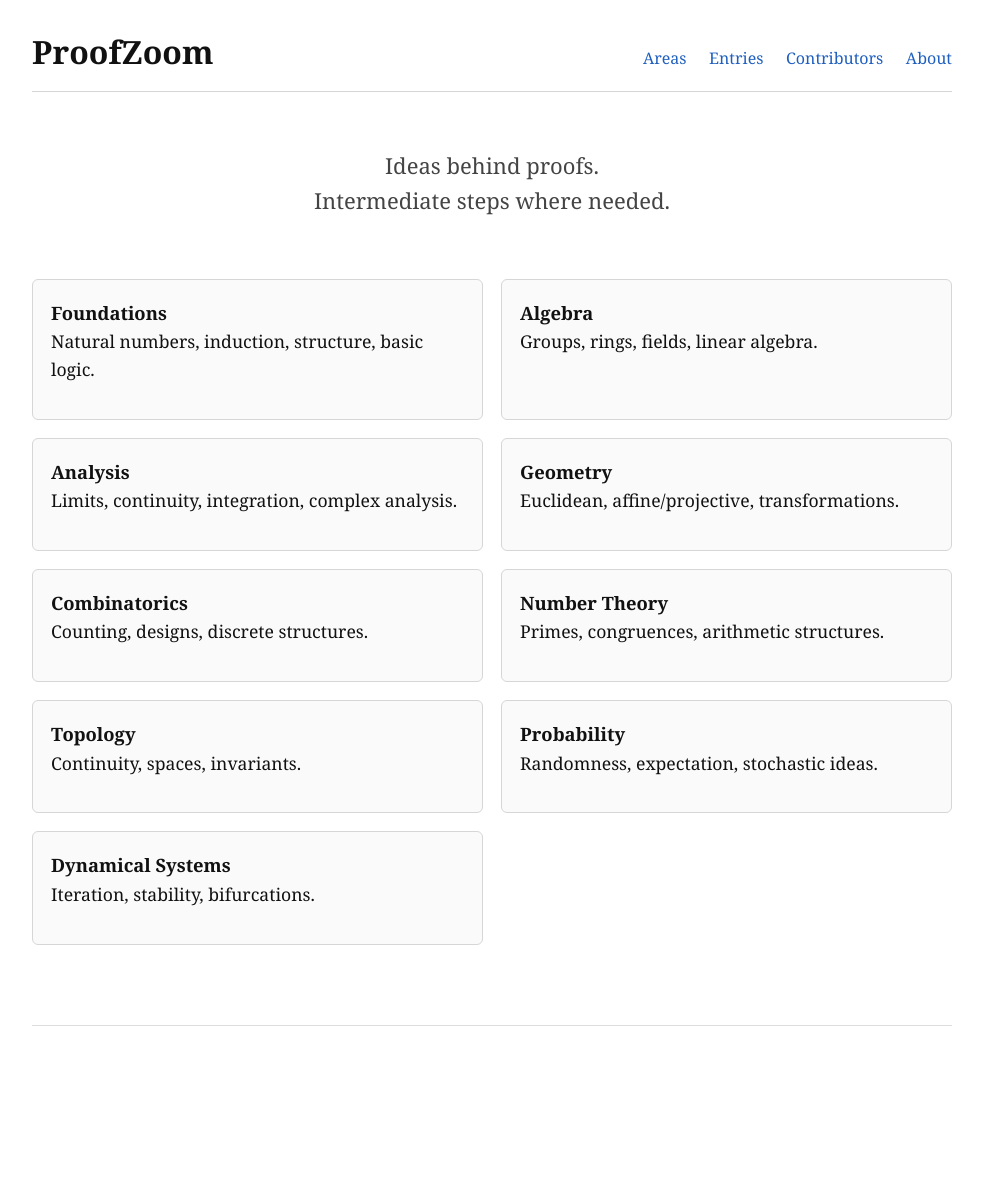
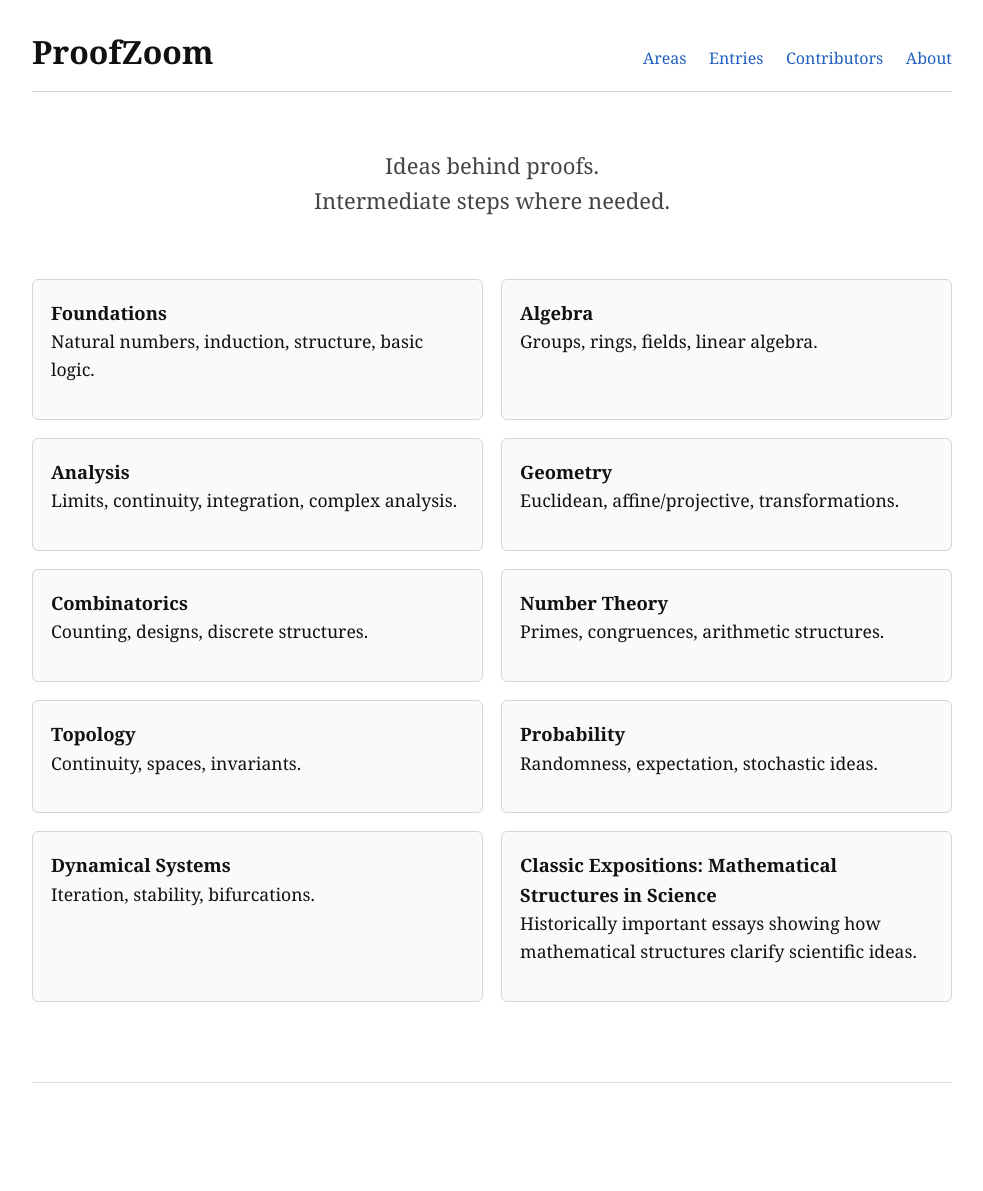
Before and after one commit to Dinside01/proofzoom, a Jekyll site: the page built from index.html, in a window 1280 px wide. Shown: the whole page, without its empty margins (148-1131 px from the left). Built offline with Jekyll 4.4.1, drawn with Linux system fonts in a browser that asks for light colours; before the commit the page ends 1134 px from its top, so only the background shows below that.

Commit message:
Add Classic Exposition area

```diff
--- a/index.html
+++ b/index.html
@@ -57,5 +57,9 @@ Intermediate steps where needed.
     <p>Iteration, stability, bifurcations.</p>
   </div>
 
+  <div class="area-card">
+<a href="{{ '/areas/classic-exposition-mathematical-structures-in-science/' | relative_url }}"><strong>Classic Expositions: Mathematical Structures in Science</strong></a>
+  <p>Historically important essays showing how mathematical structures clarify scientific ideas.</p>
+  </div>
 
 </div>
```
Also changed, not shown: areas/classic-exposition-mathematical-structures-in-science/index.html (added, +13 -0 lines).
